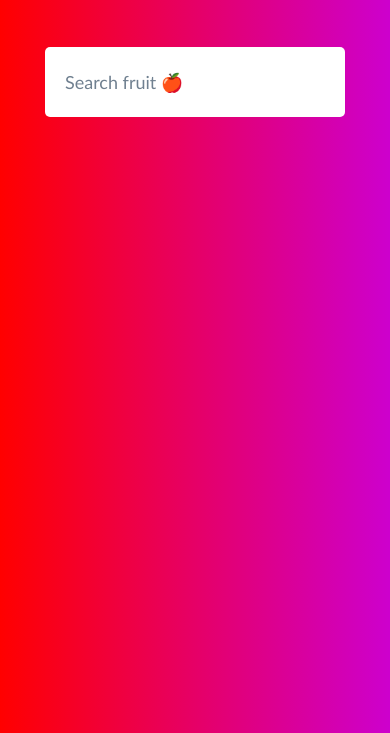
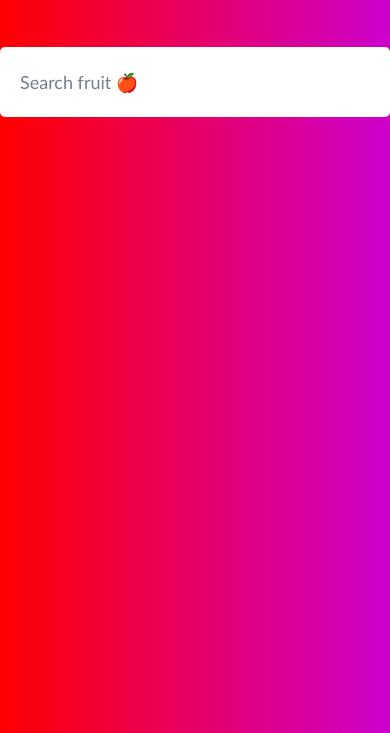
Before and after one commit to msaemrow/FruitSearchApp, a plain HTML site: page index.html in a window 390 px wide. Shown: the part 111-844 px from the top of the page. Drawn offline with nearby package versions, Linux system fonts and the light colour scheme.

Commit message:
forgot to hit save on changes

```diff
--- a/style.css
+++ b/style.css
@@ -83,9 +83,3 @@ input{
     padding-top: 35px;
   }
 }
-
-@media (max-width: 401px){
-  .search-container {
-    width: 300px;
-  }
-}
```
